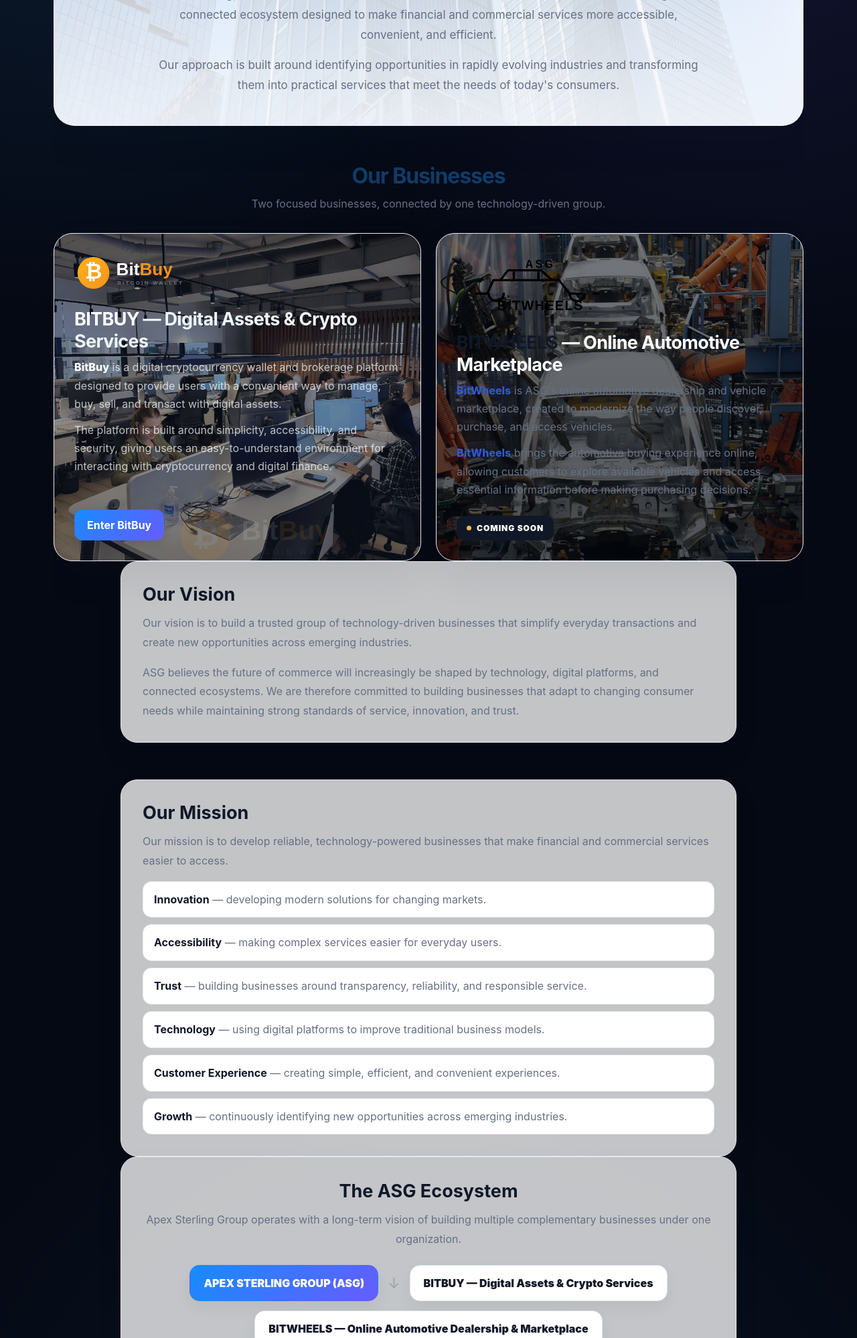
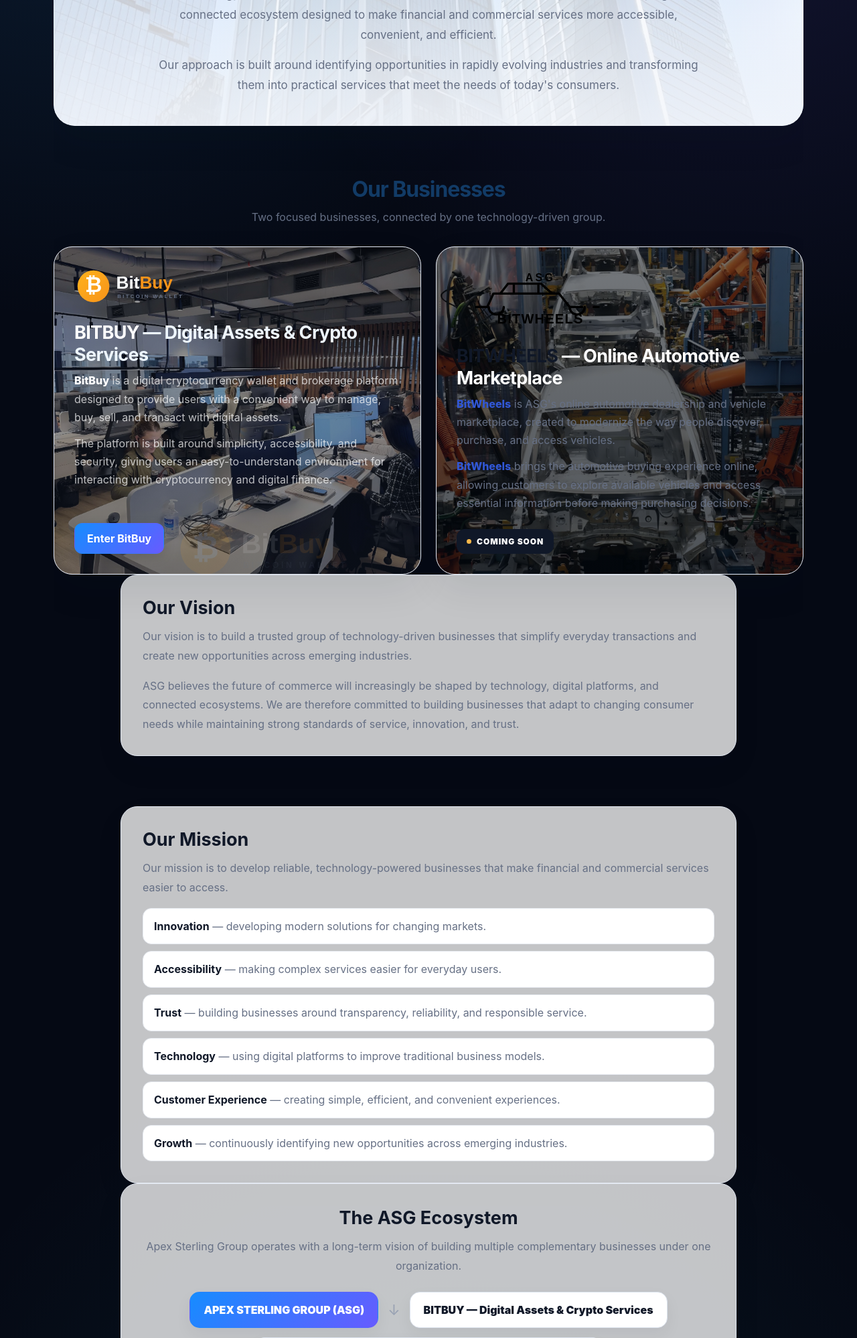
Before and after one commit to TheMineOrganization/WalletFlow, a Flask app: page / in a window 1280 px wide. Shown: the part 596-2594 px from the top of the page at 67% size. Run offline with Flask 3, Linux system fonts and the light colour scheme; parts of the project's set-up code (start-up, migrations or seed data) failed here and were passed over.

Commit message:
Update index.html

```diff
--- a/templates/index.html
+++ b/templates/index.html
@@ -15,7 +15,7 @@
   .asg-hero h1{font-size:clamp(42px,7vw,76px);line-height:.98;letter-spacing:-.055em;margin:20px auto 16px;color:#101828}
   .asg-hero h1 span{background:linear-gradient(100deg,#3157d5,#0f9f6e);-webkit-background-clip:text;background-clip:text;color:transparent}
   .asg-hero>p{max-width:820px;margin:0 auto;color:#667085;font-size:17px;line-height:1.8}
-  .asg-section{margin-top:55px}
+  .asg-section{margin-top:75px}
   .asg-heading{text-align:center;max-width:760px;margin:0 auto 30px}
   .asg-heading h2{font-size:32px;letter-spacing:-.035em;margin:0 0 9px;color:#123B66}
   .asg-heading p{color:#667085;line-height:1.7;margin:0}
```
